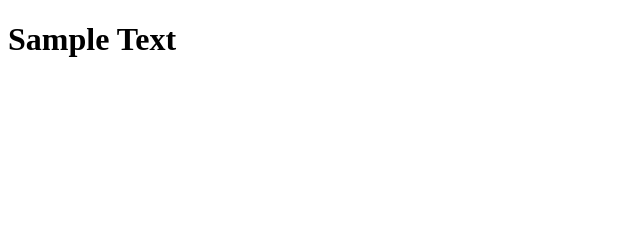
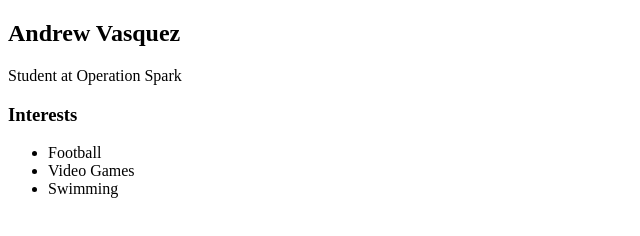
Before and after one commit to dREWbxKewb/andrew-vasquez.github.io, a plain HTML site: page index.html in a window 1280 px wide. Shown: the whole page, without its empty margins (0-640 px from the left). Drawn offline with Linux system fonts and the light colour scheme.

Commit message:
first commit

```diff
--- a/index.html
+++ b/index.html
@@ -6,14 +6,28 @@
 
     <body>
         <body>
-            <h1>Sample Text</h1>
             <div id="all-contents">
                 <nav>
 
                 </nav>
 
                 <main>
+                    <div class="sidebar">
 
+                    </div>
+
+                    <div class="content">
+                <h2> Andrew Vasquez </h2>
+                <p> Student at Operation Spark </p>
+                <div id="interests">
+                    <h3>Interests</h3>
+                    <ul>
+                        <li>Football</li>
+                        <li>Video Games</li>
+                        <li>Swimming</li>
+                    </ul>
+                </div>
+                    </div>
                 </main>
             </div>
         </body>
```
